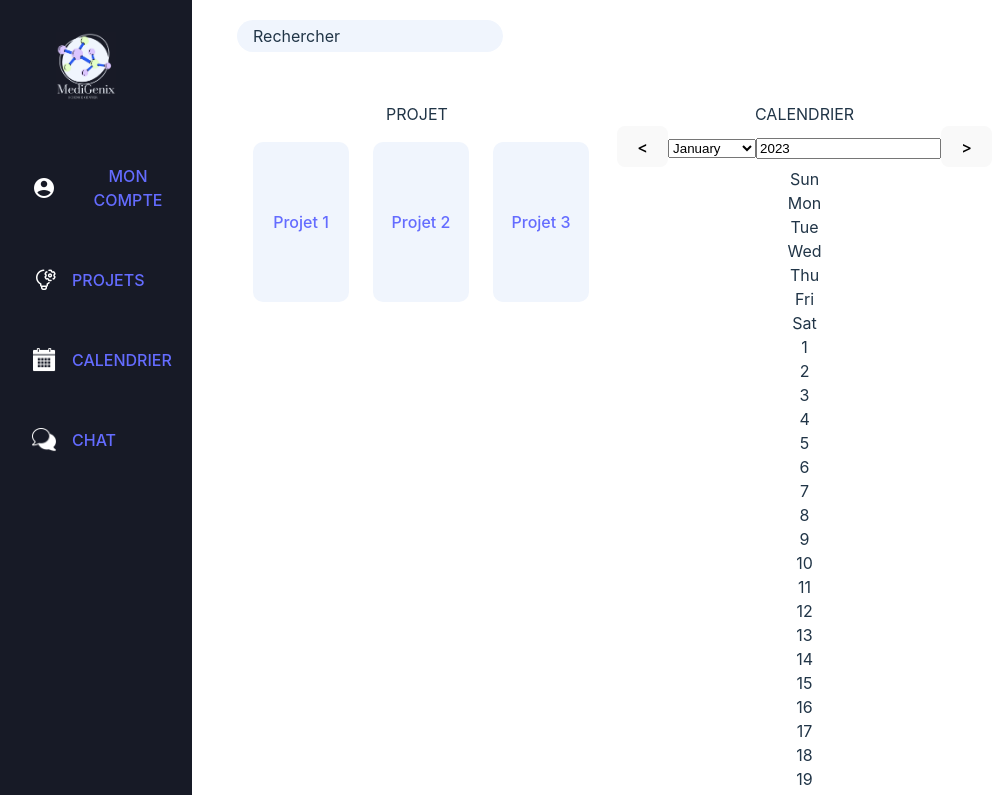
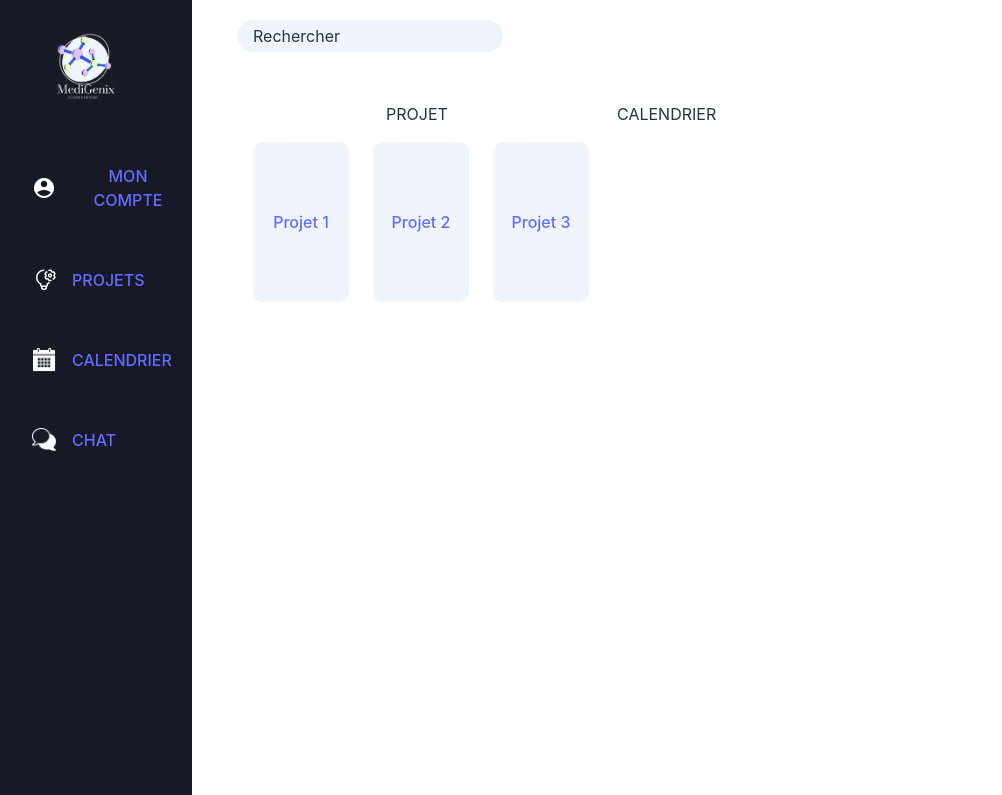
Before and after one commit to MarineRcher/MedGenix-front, a React (Vite) app: page / in a window 1280 px wide. Shown: the top 795 px of the page, without its empty margins (8-1010 px from the left). Built offline with nearby package versions, Linux system fonts and the light colour scheme.

Commit message:
get for working at school

```diff
--- a/src/App.tsx
+++ b/src/App.tsx
@@ -3,6 +3,7 @@ import './App.css'
 
 // Pages importées
 import HomePage from './Page/HomePage'
+import SignIn from './Page/SignIn';
 
 function App() {
 
@@ -10,6 +11,7 @@ function App() {
     <>
       <Routes>
         <Route path="/" element={<HomePage />} />
+        <Route path="/signIn" element={<SignIn />} />
       </Routes>
     </>
   )
--- a/src/Component/Calendar/LeftBlock.tsx
+++ /dev/null
@@ -1,32 +0,0 @@
-
-
-function LeftBlock() {
-
-
-
-  // Replace with the actual implementation of arrDays
-  const arrDays = [
-    'Sunday',
-    'Monday',
-    'Tuesday',
-    'Wednesday',
-    'Thursday',
-    'Friday',
-    'Saturday'
-  ];
-
-  return (
-    <div className="flip-container-left">
-
-        <div className="front front-left">
-          <h2>Today</h2>
-          {/* Replace with the actual implementation of date */}
-          <h1>{new Date().getDate()}</h1>
-          <h2>{arrDays[new Date().getDay()]}</h2>
-        </div>
-      </div>
-
-  );
-}
-
-export default LeftBlock;
--- a/src/Component/Calendar/RightBlock.tsx
+++ /dev/null
@@ -1,200 +0,0 @@
-import { useState, ChangeEvent, MouseEvent } from 'react';
-
-const arrMonth: { [key: string]: number } = {
-  January: 31,
-  February: 28,
-  March: 31,
-  April: 30,
-  May: 31,
-  June: 30,
-  July: 31,
-  August: 31,
-  September: 30,
-  October: 31,
-  November: 30,
-  December: 31
-};
-
-const arrDays = [
-  "Sunday",
-  "Monday",
-  "Tuesday",
-  "Wednesday",
-  "Thursday",
-  "Friday",
-  "Saturday"
-];
-
-interface RightBlockProps {
-  date: Date;
-  toggle: boolean;
-  eventList: any[];
-  handleToUpdateDate: (newToggle: boolean) => void;
-}
-
-function RightBlock(props: RightBlockProps) {
-  const [firstDay, setFirstDay] = useState<number>(() =>
-    new Date(
-      `${props.date.getFullYear()}-${props.date.getMonth() + 1}-01`
-    ).getDay()
-  );
-  const [selectedYear, setSelectedYear] = useState<number>(props.date.getFullYear());
-  const [selectedMonth, setSelectedMonth] = useState<number>(props.date.getMonth());
-  const [selectedDay, setSelectedDay] = useState<number>(props.date.getDate());
-
-  const updateMonth = (event: ChangeEvent<HTMLSelectElement>) => {
-    const newMonth = Object.keys(arrMonth).indexOf(event.target.value);
-    setSelectedMonth(newMonth);
-    setFirstDay(new Date(
-      `${selectedYear}-${newMonth + 1}-01`
-    ).getDay());
-  };
-
-  const prevMonth = () => {
-    if (selectedMonth - 1 < 0) {
-      props.handleToUpdateDate(false);
-      setSelectedMonth(11);
-      setSelectedYear(prevYear => prevYear - 1);
-      setFirstDay(new Date(
-        `${selectedYear - 1}-12-01`
-      ).getDay());
-    } else {
-      props.handleToUpdateDate(false);
-      setSelectedMonth(prevMonth => prevMonth - 1);
-      setFirstDay(new Date(
-        `${selectedYear}-${prevMonth}-01`
-      ).getDay());
-    }
-  };
-
-
-  const nextMonth = () => {
-    if (selectedMonth + 1 > 11) {
-      props.handleToUpdateDate(false);
-      setSelectedMonth(0);
-      setSelectedYear((prevYear) => prevYear + 1);
-      setFirstDay(new Date(`${selectedYear + 1}-01-01`).getDay());
-    } else {
-      props.handleToUpdateDate(false);
-      setSelectedMonth((prevMonth) => prevMonth + 1);
-      setFirstDay(new Date(`${selectedYear}-${selectedMonth + 2}-01`).getDay());
-    }
-  };
-
-
-  const updateYear = (event: ChangeEvent<HTMLInputElement>) => {
-    const newYear = parseInt(event.target.value);
-    if (!isNaN(newYear)) {
-      if (event.target.value.length === 4) {
-        props.handleToUpdateDate(false);
-        setSelectedYear(newYear);
-        setFirstDay(new Date(
-          `${newYear}-${selectedMonth + 1}-01`
-        ).getDay());
-      } else {
-        setSelectedYear(newYear);
-      }
-    }
-  };
-
-  const handleClick = (event: MouseEvent<HTMLDivElement>) => {
-    const selectedId = event.currentTarget.dataset.id;
-    if (selectedId !== undefined) {
-      props.handleToUpdateDate(false);
-      setSelectedDay(parseInt(selectedId));
-    }
-  };
-
-  const getDayBlocks = () => {
-    const arrNo: JSX.Element[] = [];
-    for (let n = 0; n < firstDay; n++) {
-      arrNo.push(<div className="day-block" key={n} />);
-    }
-    for (let i = 1; i < arrMonth[Object.keys(arrMonth)[selectedMonth]] + 1; i++) {
-
-
-
-      arrNo.push(
-        <div
-          data-id={i}
-          onClick={handleClick}
-          className={`day-block ${i === selectedDay ? "active" : ""}`}
-          key={i}
-        >
-          <div className="inner">{i}</div>
-        </div>
-      );
-    }
-    return arrNo;
-  }
-
-  const getEvents = () => {
-    const events: JSX.Element[] = [];
-    props.eventList.forEach((event) => {
-      const dateArr = event[0].split('/');
-      if (
-        dateArr[0] == selectedDay &&
-        dateArr[1] == selectedMonth &&
-        dateArr[2] == selectedYear
-      ) {
-        events.push(
-          <div className="event" key={event[0]}>
-            <p className="event-time">{event[1]}</p>
-            <p className="event-name">{event[2]}</p>
-          </div>
-        );
-      }
-    });
-    return events;
-  }
-
-  const monthOptions = Object.keys(arrMonth).map((month, index) => (
-    <option
-      className="option-month"
-      key={month}
-      value={index}
-    >
-      {month}
-    </option>
-  ));
-
-  return (
-    <div className="flip-container-right">
-      <div className={`flipper ${props.toggle ? "" : "toggle"}`}>
-        <div className="front front-right">
-          <div className="container-date-picker">
-            <button className="btn btn-prev" onClick={prevMonth}>
-              &lt;
-            </button>
-            <select className="select-month" onChange={updateMonth}>
-              {monthOptions}
-            </select>
-            <input
-              type="text"
-              className="input-year"
-              onChange={updateYear}
-              value={selectedYear}
-              maxLength={4}
-            />
-            <button className="btn btn-next" onClick={nextMonth}>
-              &gt;
-            </button>
-          </div>
-          <div className="container-day">
-            {arrDays.map((day) => (
-              <div className="weekday" key={day}>
-                {day.substring(0, 3)}
-              </div>
-            ))}
-            {getDayBlocks()}
-          </div>
-        </div>
-        <div className="back back-right">
-          <div className="container-events">{getEvents()} </div>
-        </div>
-      </div>
-    </div>
-  );
-}
-
-export default RightBlock;
--- a/src/Component/Calendar/calendar.tsx
+++ /dev/null
@@ -1,28 +0,0 @@
-import { useState } from 'react';
-import RightBlock from './RightBlock';
-import LeftBlock from './LeftBlock';
-
-function Calendar() {
-    const [toggle, setToggle] = useState(true);
-    const date = new Date();
-    const eventList: any[] = [];
-
-
-    const handleToUpdateDate = (newToggle: boolean) => {
-        setToggle(newToggle);
-    };
-
-    return (
-        <div>
-            <RightBlock
-                date={date}
-                toggle={toggle}
-                eventList={eventList}
-                handleToUpdateDate={handleToUpdateDate}
-            />
-            <LeftBlock />
-        </div>
-    );
-}
-
-export default Calendar;
--- a/src/Page/HomePage.tsx
+++ b/src/Page/HomePage.tsx
@@ -1,7 +1,6 @@
 // Importez les styles nécessaires
 import styles from './../styles/Page/HomePage.module.css';
 import NavHomePage from "../Component/NavHomePage";
-import Calendar from './../Component/Calendar/calendar';
 import { Link } from 'react-router-dom';
 
 function HomePage() {
@@ -21,7 +20,7 @@ function HomePage() {
           </div>
           <div className={styles.calendar}>
             CALENDRIER
-          <Calendar />
+
           </div>
         </div>
         <div className={styles.containerActivityTeamTask}>
--- /dev/null
+++ b/src/Page/SignIn.tsx
@@ -0,0 +1,12 @@
+
+
+function SignIn() {
+return (
+
+   <h1>Bienvenue</h1>
+
+)
+
+}
+
+export default SignIn;
--- a/src/index.css
+++ b/src/index.css
@@ -5,7 +5,7 @@
 
   color-scheme: light dark;
   color: rgba(255, 255, 255, 0.87);
-  background-color: #f0f5fd;
+  background-color: #ffffff;
 
   font-synthesis: none;
   text-rendering: optimizeLegibility;
```
Also changed, not shown: 1 other file (tests, documents, lock files or other folders).
